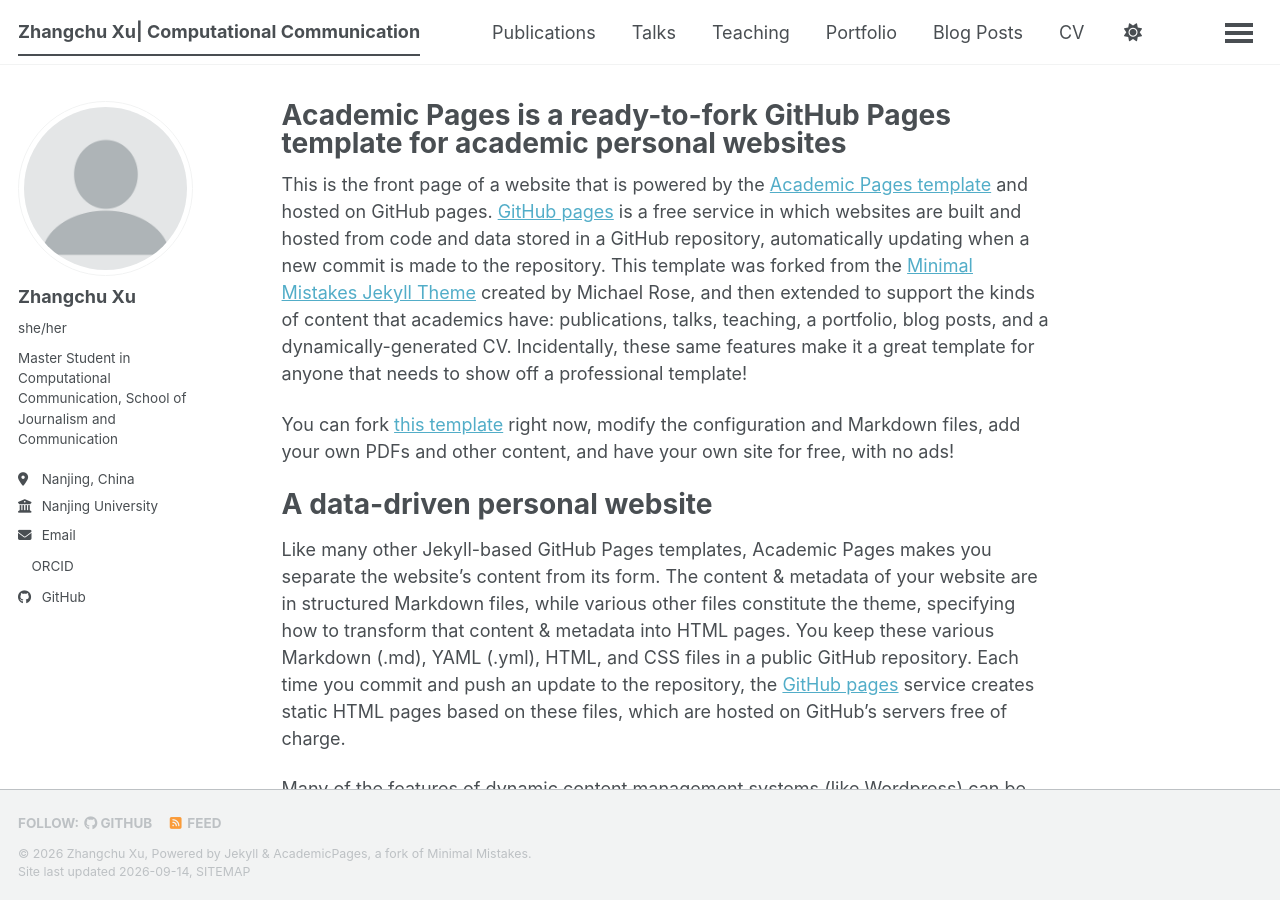
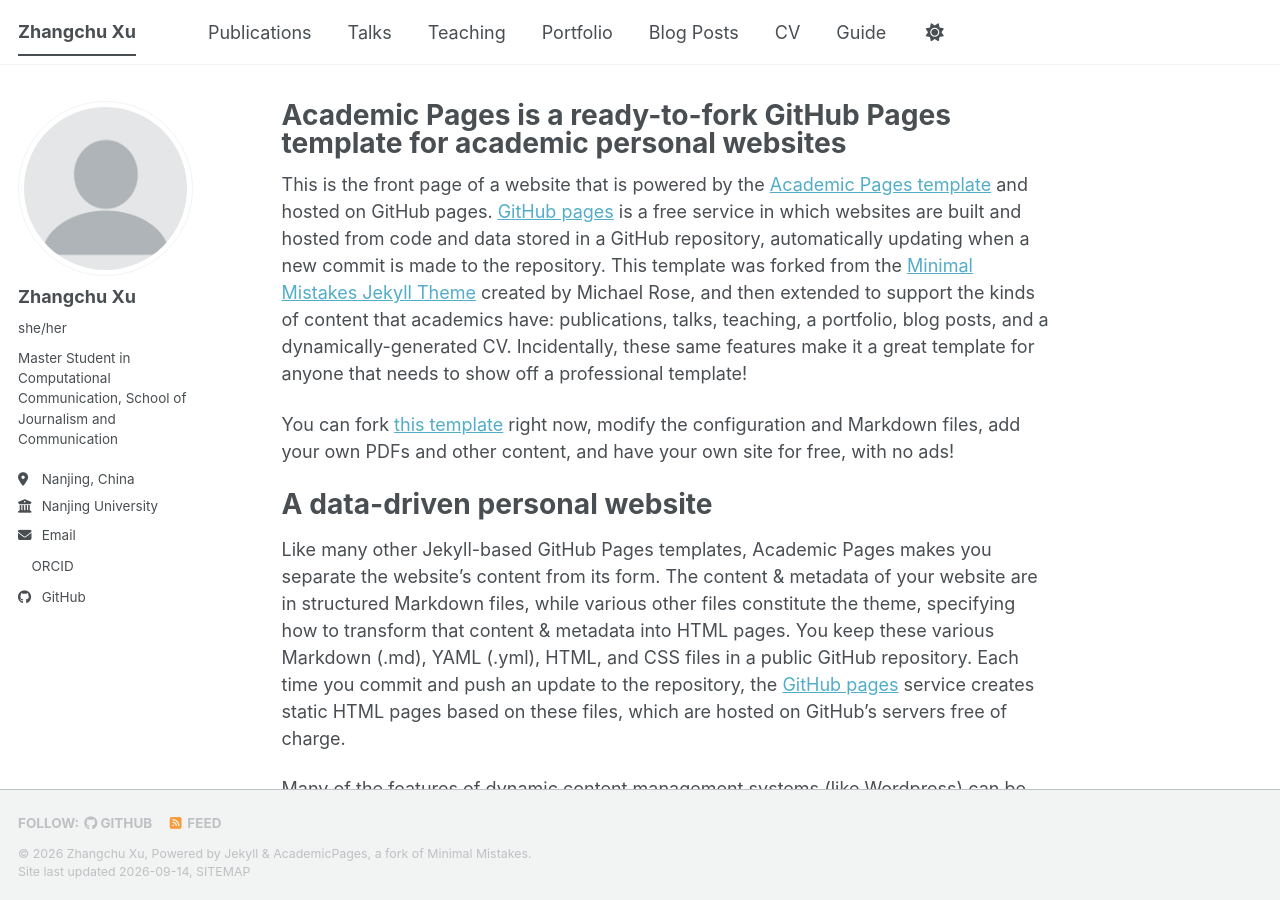
Before and after one commit to xuzhangchu0103/xuzhangchu0103.github.io, a Jekyll site: the page built from _pages/about.md, in a window 1280 px wide and 900 px high. Built offline with Jekyll 4.4.1, drawn with Linux system fonts in a browser that asks for light colours; a style sheet for code colours, icons or effects is not loaded.

Commit message:
Update _config.yml

```diff
--- a/_config.yml
+++ b/_config.yml
@@ -9,7 +9,7 @@
 # Basic Site Settings
 locale                   : "en-US"
 site_theme               : "default" # The available themes options are "default", "air", "sunrise", "mint", "dirt" and "contrast"
-title                    : "Zhangchu Xu| Computational Communication"
+title                    : "Zhangchu Xu"
 title_separator          : "-"
 name                     : &name "Zhangchu Xu"
 description              : &description "Personal website of Zhangchu XU, a master's in Computational Communication at Nanjing University."   # Update this with a general description of your site, this is the default if not overridden by a page
```
